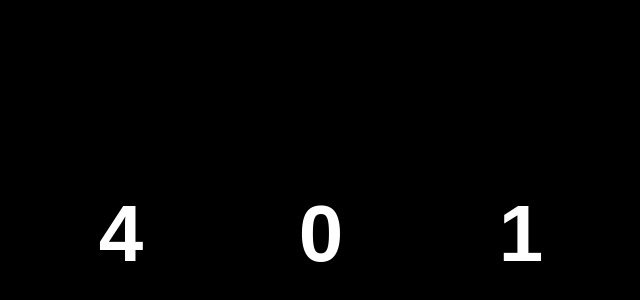
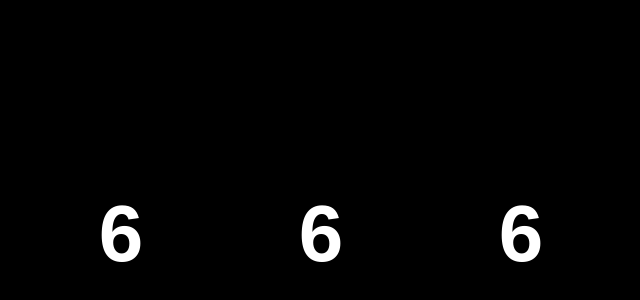
Before and after one commit to arse9/Kryptens-Kvelertak, a plain HTML site: page kryptens_kvelertak.html in a window 1280 px wide. Shown: the part 166-466 px from the top of the page, without its empty margins (219-859 px from the left). Drawn offline with nearby package versions, Linux system fonts and the light colour scheme.

Commit message:
Update kryptens_kvelertak.html

```diff
--- a/kryptens_kvelertak.html
+++ b/kryptens_kvelertak.html
@@ -47,9 +47,9 @@ $(document).ready(function () {
 </head>
 <body>
 <div id="code-container">
-  <span class="digit" id="digit1">4</span>
-  <span class="digit" id="digit2">0</span>
-  <span class="digit" id="digit3">1</span>
+  <span class="digit" id="digit1">6</span>
+  <span class="digit" id="digit2">6</span>
+  <span class="digit" id="digit3">6</span>
   <span class="digit" id="digit4">6</span>
 </div>
 <audio id="sound1" src="impact1.mp3"></audio>
```
